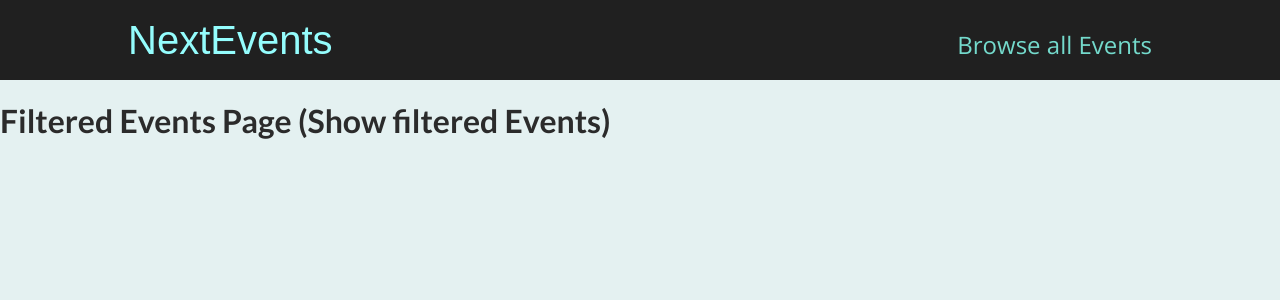
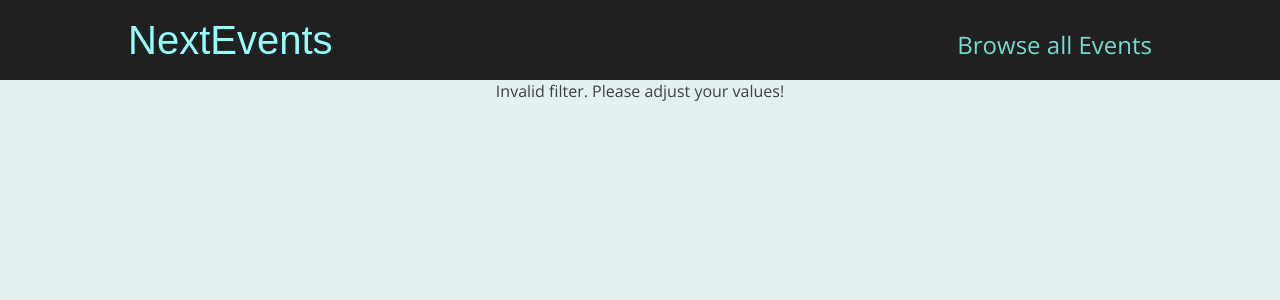
Before and after one commit to Gabin100/nextevents-app, a Next.js app: page /events/e2 in a window 1280 px wide. Shown: the top 300 px of the page. Built offline with nearby package versions, Linux system fonts and the light colour scheme.

Commit message:
Extracting Data on the Catch-All Page

```diff
--- a/pages/events/[...slug].tsx
+++ b/pages/events/[...slug].tsx
@@ -1,7 +1,41 @@
+import { useRouter } from 'next/router';
+import EventList from '../../components/events/EventList';
+import { getFilteredEvents } from '../../dummy-data';
+
 function FilteredEventsPage() {
+  const router = useRouter();
+  const filterData = router.query.slug;
+
+  if (!filterData) {
+    return <p className='center'>Loading...</p>;
+  }
+
+  const filteredYear = Number(filterData[0]);
+  const filteredMonth = Number(filterData[1]);
+
+  if (
+    isNaN(filteredYear) ||
+    isNaN(filteredMonth) ||
+    filteredYear > 2030 ||
+    filteredYear < 2021 ||
+    filteredMonth < 1 ||
+    filteredMonth > 12
+  ) {
+    return <p className='center'>Invalid filter. Please adjust your values!</p>;
+  }
+
+  const filteredEvents = getFilteredEvents({
+    year: filteredYear,
+    month: filteredMonth,
+  });
+
+  if (!filteredEvents || filteredEvents.length === 0) {
+    return <p>No Events found for the chosen filter!</p>;
+  }
+
   return (
     <div>
-      <h1>Filtered Events Page (Show filtered Events)</h1>
+      <EventList items={filteredEvents} />
     </div>
   );
 }
```
